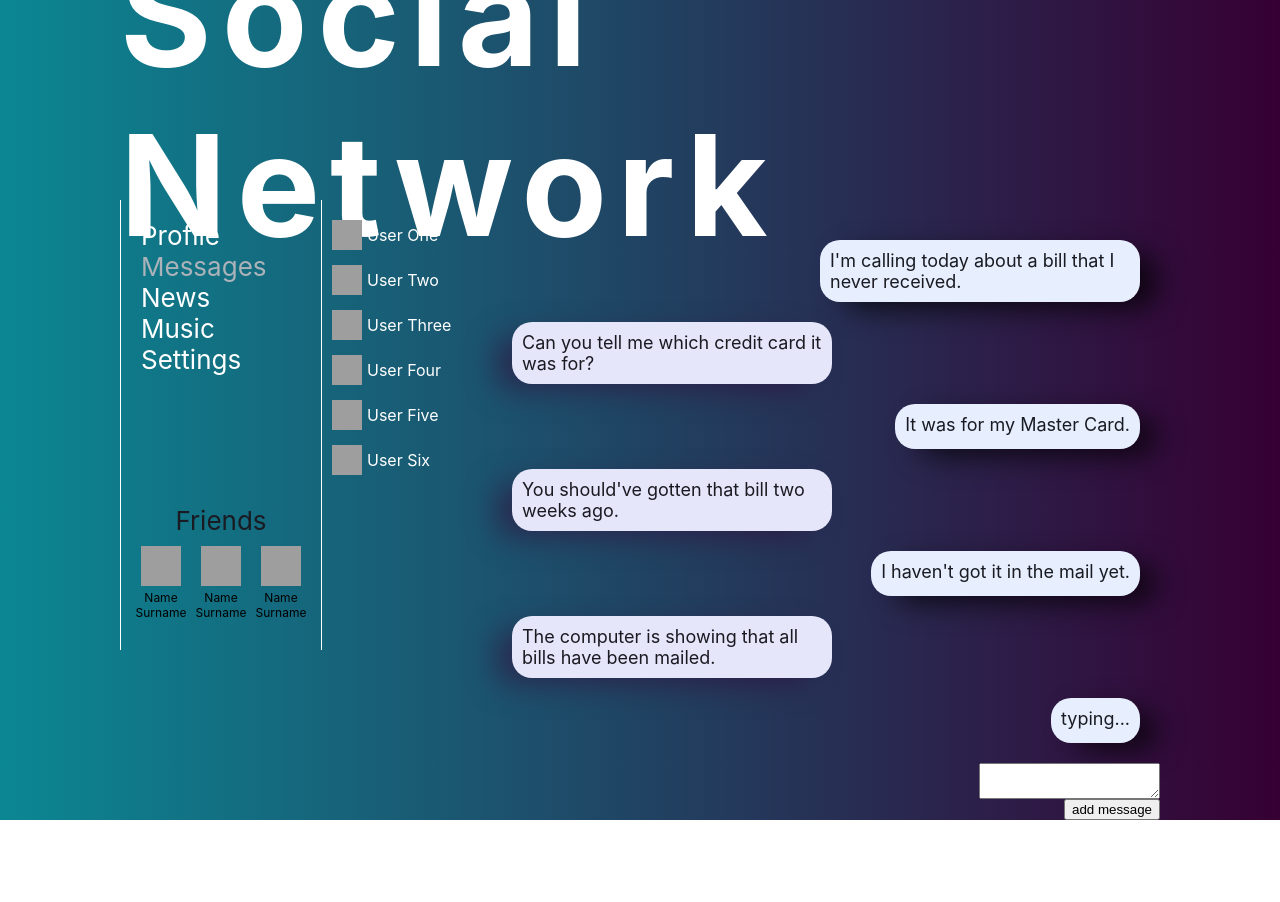
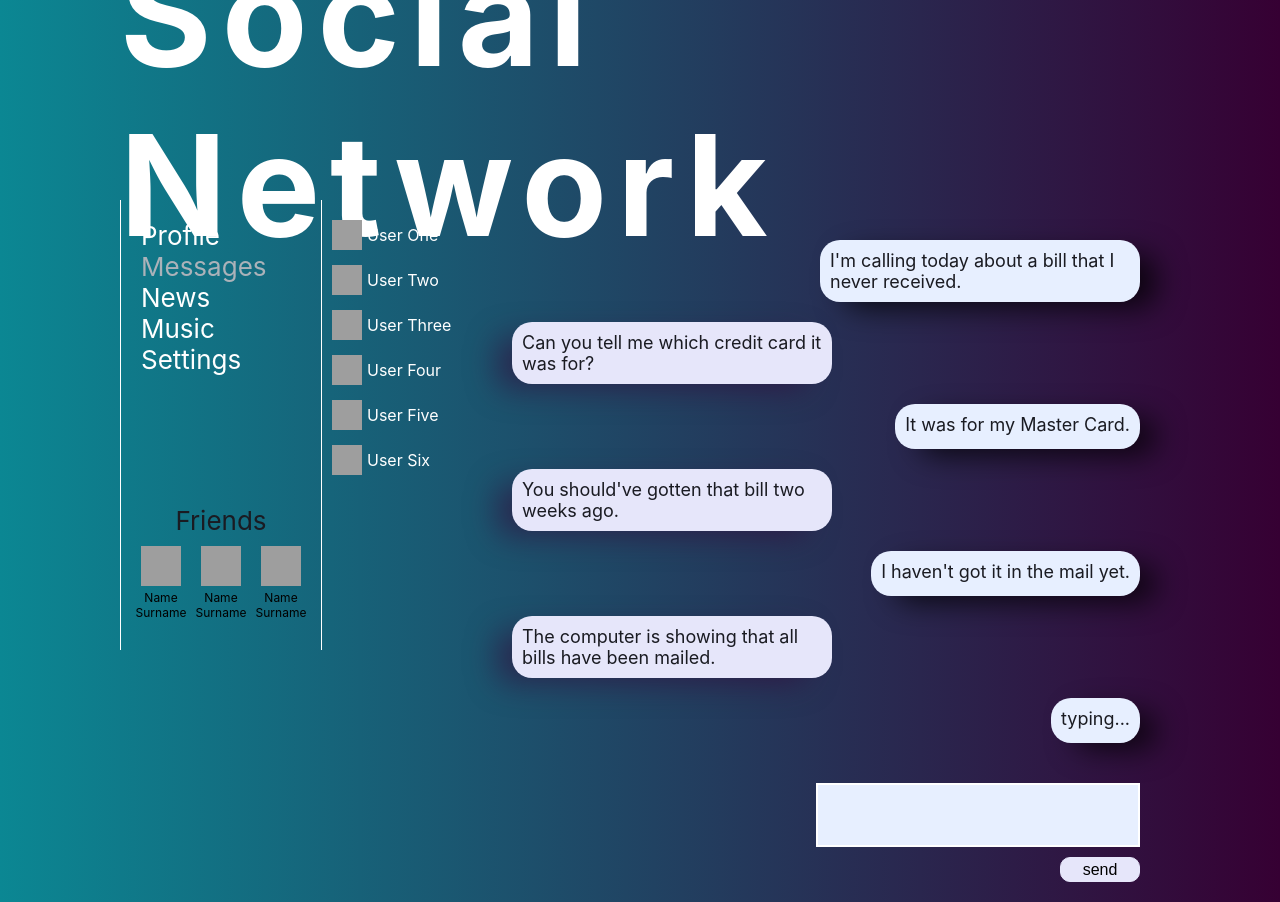
Before and after one commit to aliakseikulba/social-network, a React (Create React App) app: page /dialogs in a window 1280 px wide. Before the commit the page ends 820 px from the top, so only its background shows below. Built offline with nearby package versions, Linux system fonts and the light colour scheme; grey boxes are pictures that could not be loaded.

Commit message:
add styles to textarea

```diff
--- a/src/components/Dialogs/Dialogs.module.scss
+++ b/src/components/Dialogs/Dialogs.module.scss
@@ -60,7 +60,29 @@ align-self: flex-start;
 }
 
 .addMessage {
+  padding: 20px;
   display: flex;
   flex-direction: column;
   align-items: end;
 }
+
+.messageTextarea {
+  padding: 10px;
+  background-color: #E7EFFF;
+  border: 2px solid #ffffff;
+  outline: none;
+  resize: none;
+  width: 300px;
+  font-size: 18px;
+}
+
+.messageButton {
+  border: 1px solid #E6E6FA;
+  border-radius: 10px;
+  background-color: #E6E6FA;
+  width: 80px;
+  height: 25px;
+  outline: none;
+  margin-top: 10px;
+  font-size: 16px;
+}
--- a/src/components/Dialogs/Dialogs.tsx
+++ b/src/components/Dialogs/Dialogs.tsx
@@ -35,8 +35,8 @@ const Dialogs: React.FC<DialogsPropsType> = ({state}) => {
         </div>
       </div>
       <div className={styles.addMessage}>
-        <textarea ref={newMessageElement}></textarea>
-        <button onClick={addMessage}>add message</button>
+        <textarea className={styles.messageTextarea} ref={newMessageElement}></textarea>
+        <button className={styles.messageButton} onClick={addMessage}>send</button>
       </div>
     </>
   );
```
